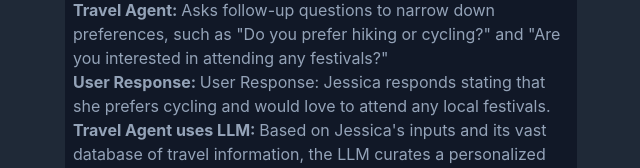
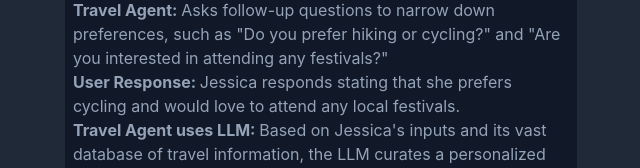
Before and after one commit to dpvb/trip-architect, a React (Vite) app: page /#/itinerary-optimization in a window 1280 px wide. Shown: the part 1820-1988 px from the top of the page, without its empty margins (319-959 px from the left). Built offline with nearby package versions, Linux system fonts and the light colour scheme.

Commit message:
fix typo

```diff
--- a/src/pages/IOPage.jsx
+++ b/src/pages/IOPage.jsx
@@ -51,7 +51,7 @@ function IOPage() {
                     />
                     <div className="bg-gray-900 p-2 rounded-md">
                         <p className="paragraph-content"><span className="font-bold">Travel Agent: </span>Asks follow-up questions to narrow down preferences, such as "Do you prefer hiking or cycling?" and "Are you interested in attending any festivals?"</p>
-                        <p className="paragraph-content"><span className="font-bold">User Response: </span>User Response: Jessica responds stating that she prefers cycling and would love to attend any local festivals.</p>
+                        <p className="paragraph-content"><span className="font-bold">User Response: </span>Jessica responds stating that she prefers cycling and would love to attend any local festivals.</p>
                         <p className="paragraph-content"><span className="font-bold">Travel Agent uses LLM: </span>Based on Jessica's inputs and its vast database of travel information, the LLM curates a personalized itinerary. It includes visits to the historic temples of Kyoto, cycling through the Shimanami Kaido, participating in a sushi-making class in Tokyo, and attending the Sapporo Snow Festival. The LLM also presents Jessica with other options, suggesting alternative activities, accommodations fitting her budget, and the best local dining spots, all woven into a seamless schedule. Jessica can then choose the trip options that sound the most appealing to her and the travel agent can help arrange the desired transportation and lodging.</p>
                     </div>
                 </div>
```
